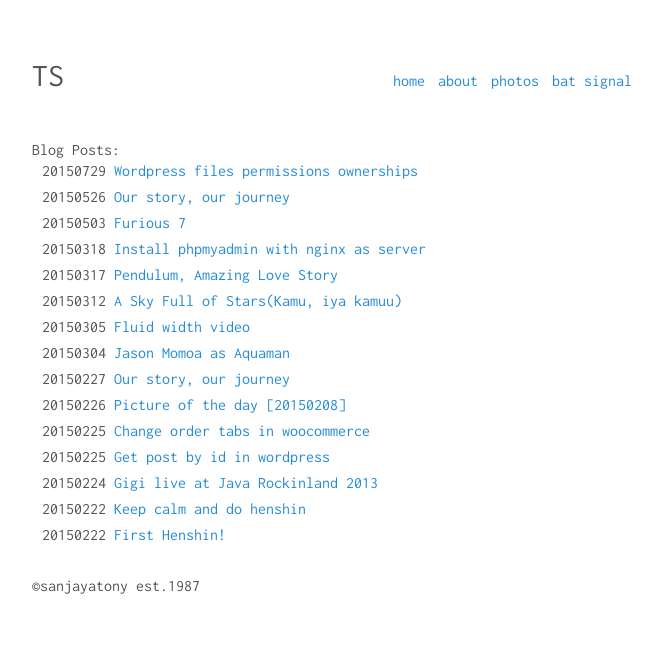
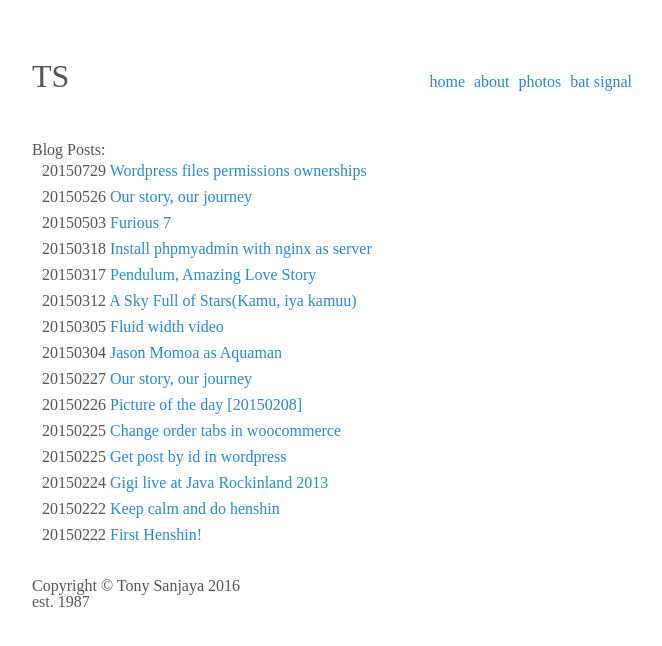
Before and after one commit to sanjayatony/sanjayatony.github.io, a Jekyll site: the page built from index.html, in a window 1280 px wide. Shown: the top 646 px of the page, without its empty margins (308-970 px from the left). Built offline with Jekyll 4.4.1, drawn with Linux system fonts in a browser that asks for light colours; nearby versions of some CDN libraries; library files that are not in the unit come from our copies; comment, search, counter and statistics services are not loaded.

Commit message:
change layout

```diff
--- a/_layouts/default.html
+++ b/_layouts/default.html
@@ -7,7 +7,7 @@
     <meta name="viewport" content="width=device-width, initial-scale=1, user-scalable=no">
 
     {% if page.title %}
-        <title>{{ page.title }}</title>
+        <title>{{ page.title }} - {{ site.name }}</title>
     {% else %}
         <title>{{ site.name }}</title>
     {% endif %}
@@ -19,7 +19,6 @@
     {% endif %}
 
     <link rel="icon" href="/assets/img/favicon.png">
-    <link href='https://fonts.googleapis.com/css?family=Inconsolata:400,700' rel='stylesheet' type='text/css'>
     <link rel="stylesheet" type="text/css" href="/assets/css/main.css">
 </head>
 
@@ -28,9 +27,12 @@
     <div class="wrapper">
         {{ content }}
 
-        &copy;sanjayatony est.1987
+        <footer id="site-footer">
+            Copyright &copy; Tony Sanjaya 2016<br>
+            est. 1987
+        </footer>
     </div>
-
+    {% include js.html %}
 </body>
 
 </html>
```
